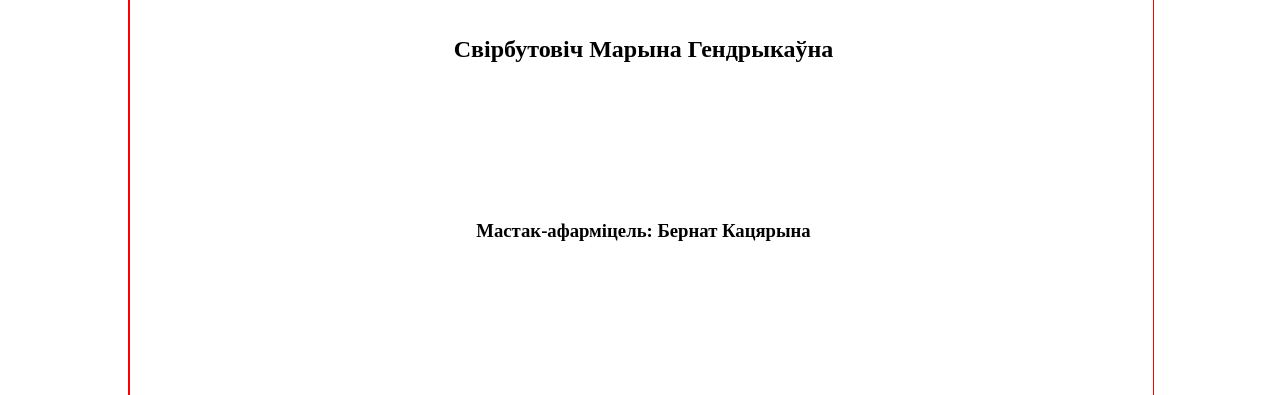
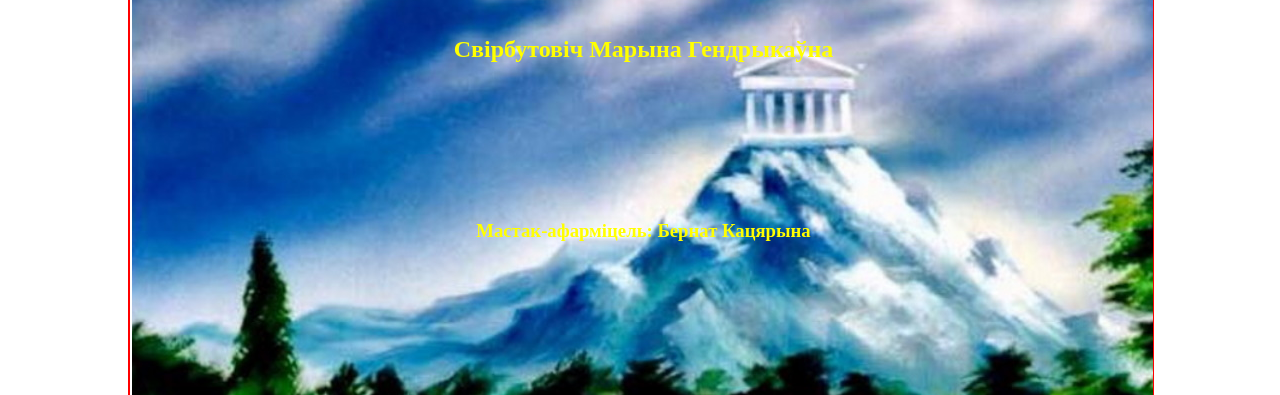
Before and after one commit to 4workacc/bel_anims, a website built with webpack: page Parnas/dist/index.html in a window 1280 px wide. Shown: the part 187-582 px from the top of the page. Built offline with Linux system fonts and the light colour scheme.

Commit message:
feat: some fix

```diff
--- a/Parnas/assets/scripts/script.ts
+++ b/Parnas/assets/scripts/script.ts
@@ -15,4 +15,4 @@ startBut!.onclick = function(){
     FirstScreen!.style.left = '0px';
 }
 
-var globalScore:number = 0;
+export let globalScore:number = 0;
--- a/Parnas/assets/scripts/stage0.ts
+++ b/Parnas/assets/scripts/stage0.ts
@@ -1,3 +1,4 @@
+import { globalScore } from './script';
 import { test } from './task0';
 import { books } from './task0';
 
--- a/Parnas/assets/styles/_stage0.scss
+++ b/Parnas/assets/styles/_stage0.scss
@@ -15,6 +15,8 @@ $screenHeight: 750px;
 }
 
 #FirstScreen_Title {
+    background-image: url(../images/back_0.jpg);
+    background-repeat: no-repeat;
     &__img {
         position: absolute;
 
@@ -128,3 +130,7 @@ $screenHeight: 750px;
 .FinalScreen_Result__imgBad{
     background-image: url('../images/0_02.png');
 }
+#FirstScreen_Result {
+    background-image: url(../images/back_0.jpg);
+    background-repeat: no-repeat;
+}
--- a/Parnas/assets/styles/main.scss
+++ b/Parnas/assets/styles/main.scss
@@ -37,4 +37,11 @@ $x:1027px;
     flex-direction: column;
     align-items: center;
     justify-content: space-between;
+
+    background-image: url(../images/back_main.jpeg);
+    background-size: contain;
+    background-repeat: no-repeat;
+    background-position: center;
+
+    color: yellow;
 }
```
Also changed, not shown: Parnas/assets/images/back_0.jpg (added), Parnas/assets/images/back_main.jpeg (added), Parnas/dist/2c976adcad98b4f57460.jpeg (added), Parnas/dist/assets/index_bundle.js, Parnas/dist/assets/style/main.css, Parnas/dist/f596813ee03b964e0985.jpeg (added), Parnas/dist/fc30ad99467a1fd174b1.jpg (added).
